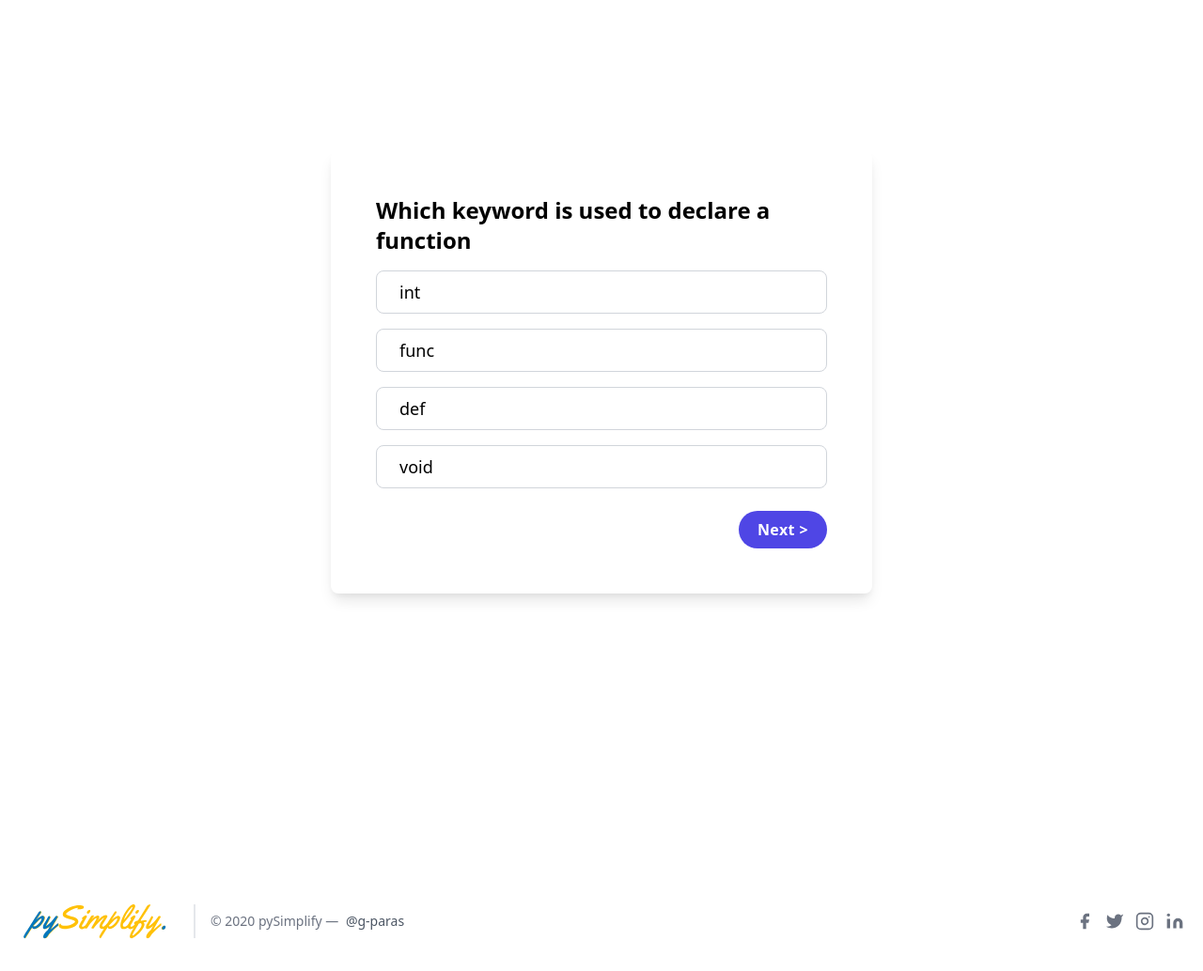
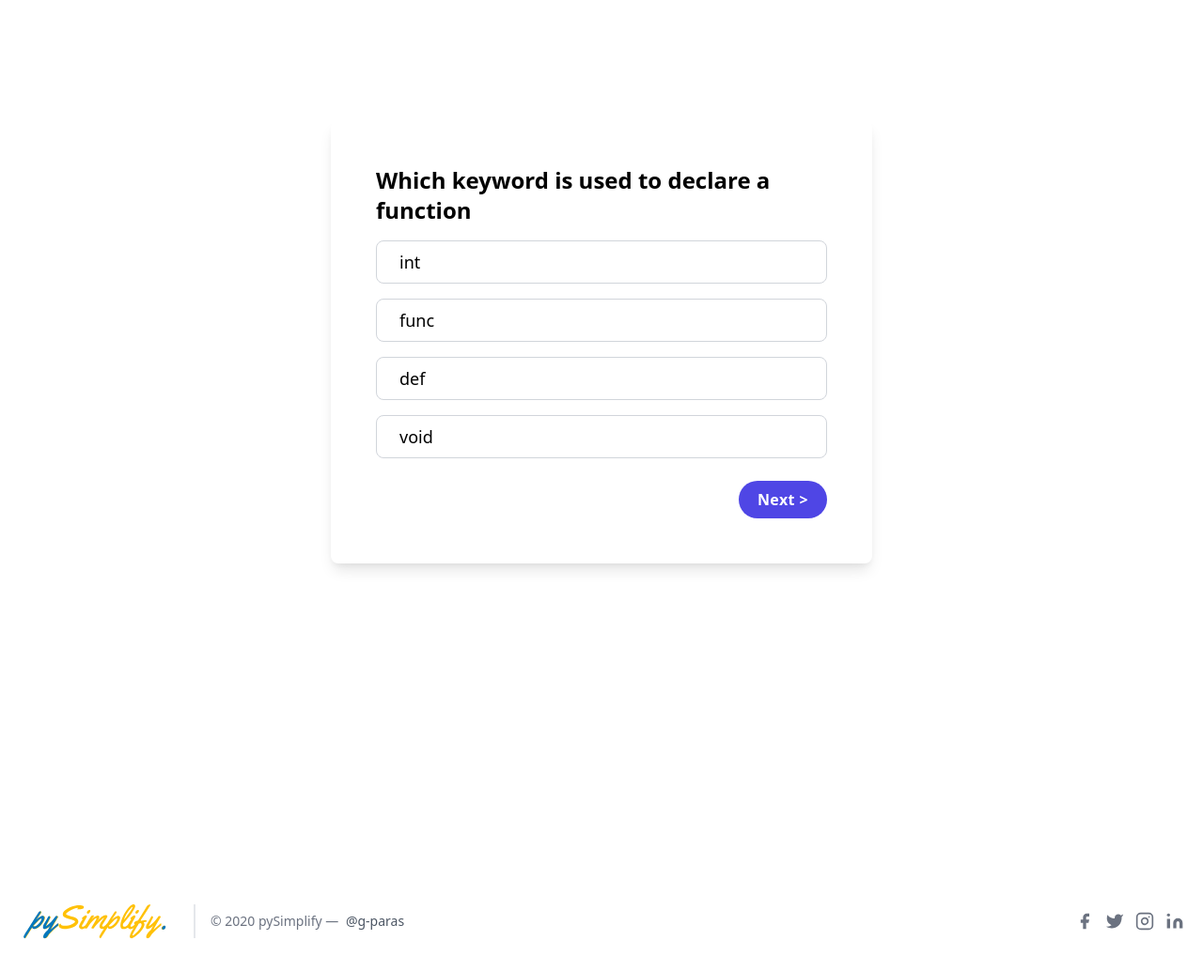
Before and after one commit to g-paras/pysimplify, a Flask app: page /quizes in a window 1280 px wide. Shown: the part 83-1117 px from the top of the page at 94% size. Run offline with Flask 2, Linux system fonts and the light colour scheme; some libraries are stand-ins or nearby versions.

Commit message:
changes in design

```diff
--- a/source/templates/quiz.html
+++ b/source/templates/quiz.html
@@ -1,13 +1,12 @@
 {% extends "layout.html" %} {% block title %} Python Quiz | pySimplify {%
 endblock %} {% block head %} {{ super() }}
 <script src="https://unpkg.com/vue@3.0.2"></script>
+
 {% endblock %} {% block content%}
-<div class="flex w-full h-screen justify-center mt-8 sm:mt-32" id="app">
+<div class="flex w-full h-screen justify-center mt-2 sm:mt-32" id="app">
   <div class="w-full max-w-xl">
     <!-- <h1 class="font-bold text-5xl text-center text-indigo-700">Python Quiz</h1> -->
-    <div
-      class="bg-white p-12 rounded-lg shadow-lg w-full mt-4 sm:mt-8 mx-2 sm:mx-auto"
-    >
+    <div class="bg-white p-12 rounded-lg shadow-lg w-full mx-2 sm:mx-auto">
       <div v-if="index < count">
         <p class="text-xl sm:text-2xl font-bold">
           ${ questions[index]['question'] }$
```
